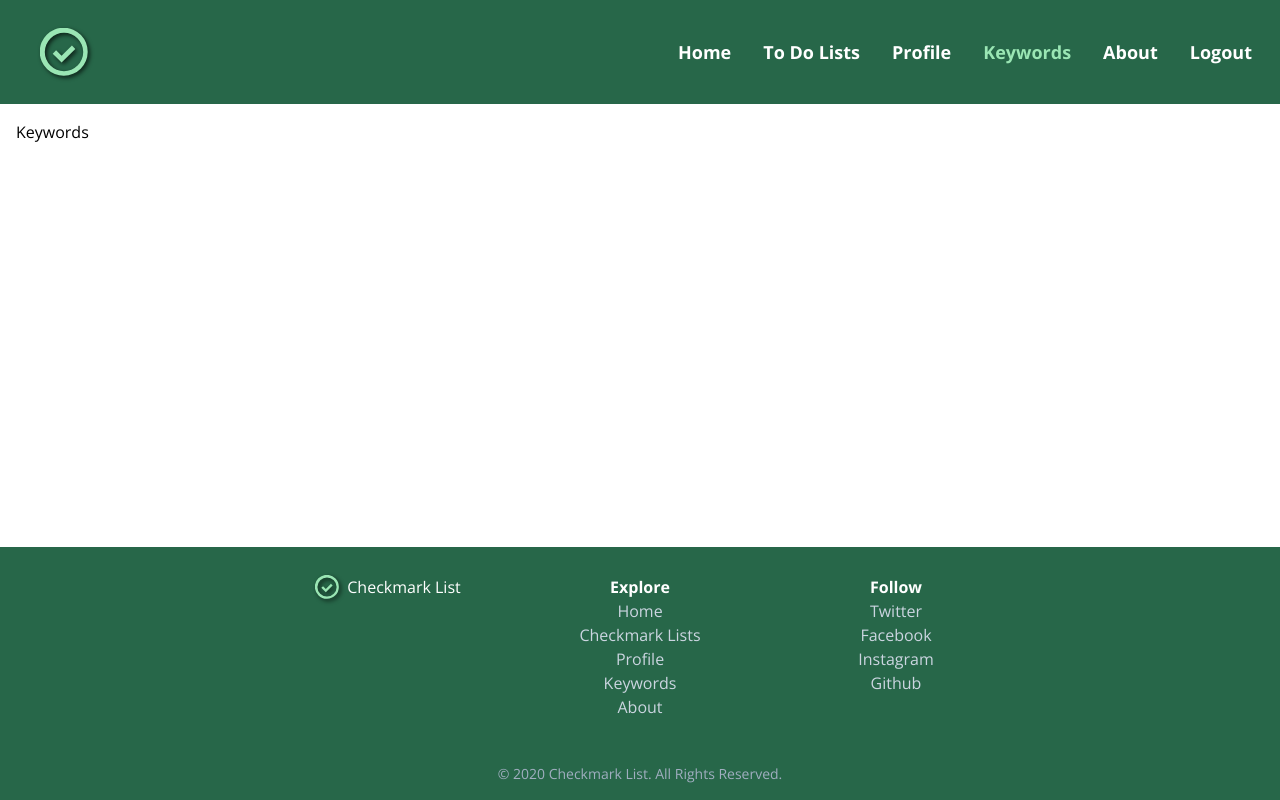
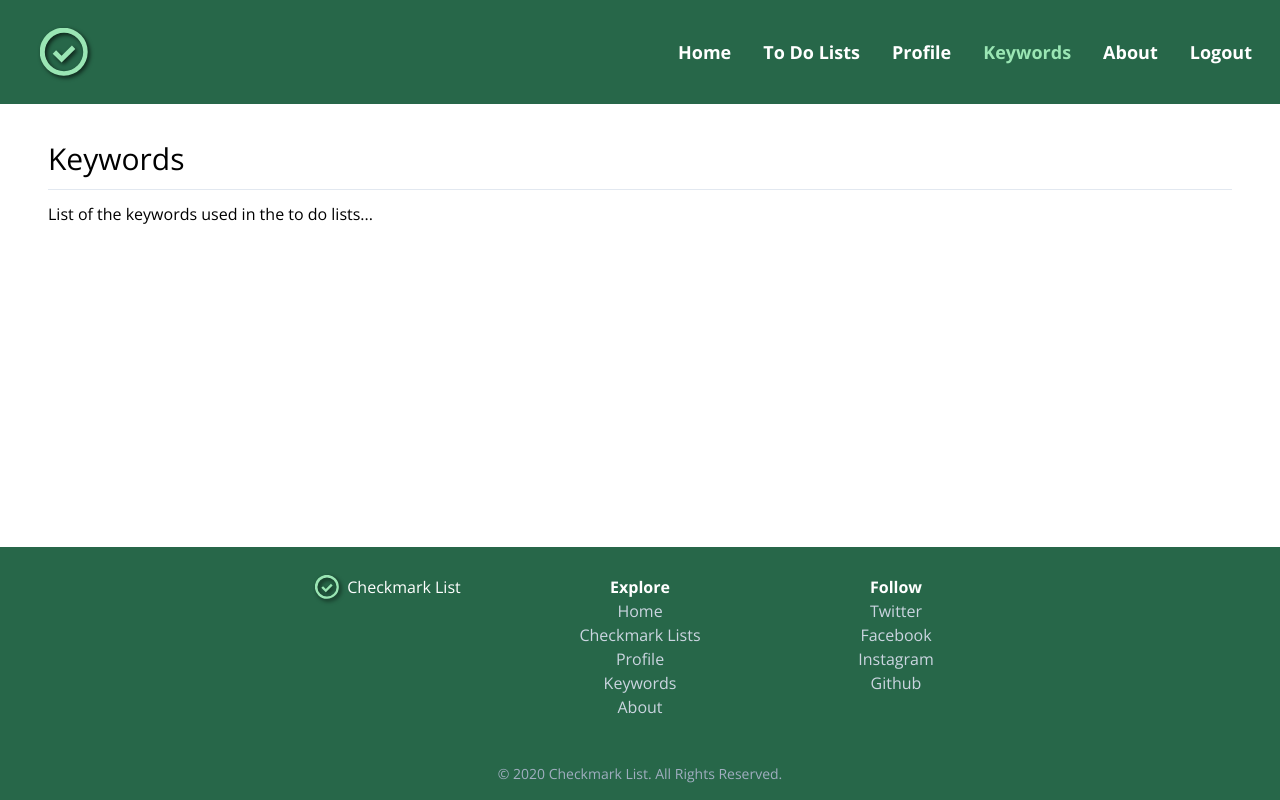
Before and after one commit to robert-laws/project-sep-2020-checkmark-list-app, a React (Create React App) app: page /keywords in a window 1280 px wide. Built offline with nearby package versions, Linux system fonts and the light colour scheme; no server answers; the database is empty; sample sign-in values are in the browser's storage.

Commit message:
small update keywords page

```diff
--- a/src/App.js
+++ b/src/App.js
@@ -49,6 +49,7 @@ function App() {
             >
               <Profile />
             </ProtectedRoute>
+
             <ProtectedRoute
               isAuthed={!!user}
               isLoading={isLoading}
@@ -57,6 +58,7 @@ function App() {
             >
               <Keywords />
             </ProtectedRoute>
+
             <ProtectedRoute
               isAuthed={!!user}
               isLoading={isLoading}
--- a/src/pages/Keywords.js
+++ b/src/pages/Keywords.js
@@ -1,5 +1,11 @@
 import React from 'react';
+import { Page, PageHeading } from '../components/ui';
 
 export const Keywords = () => {
-  return <div>Keywords</div>;
+  return (
+    <Page>
+      <PageHeading title='Keywords' />
+      <p>List of the keywords used in the to do lists...</p>
+    </Page>
+  );
 };
```
